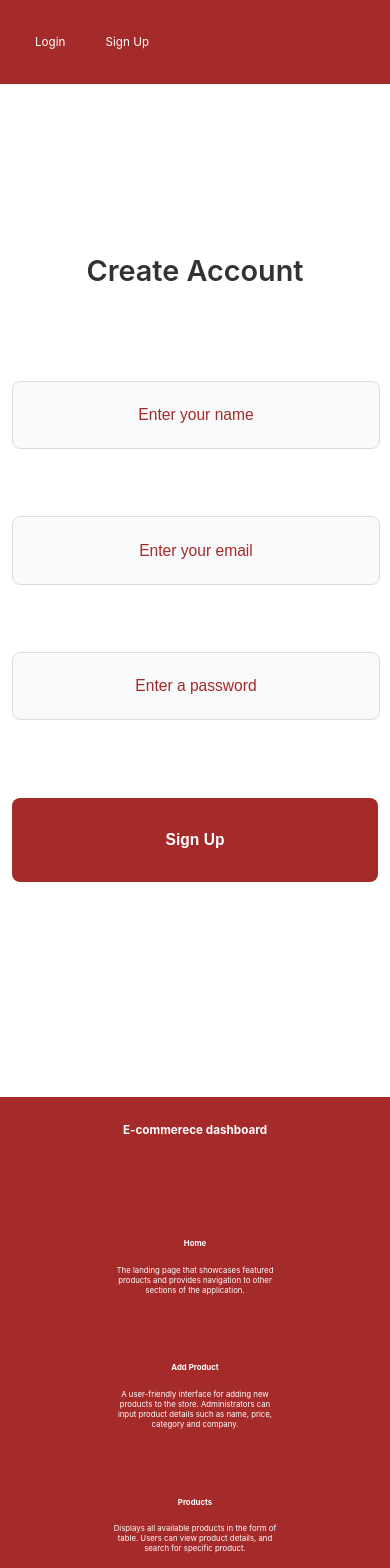
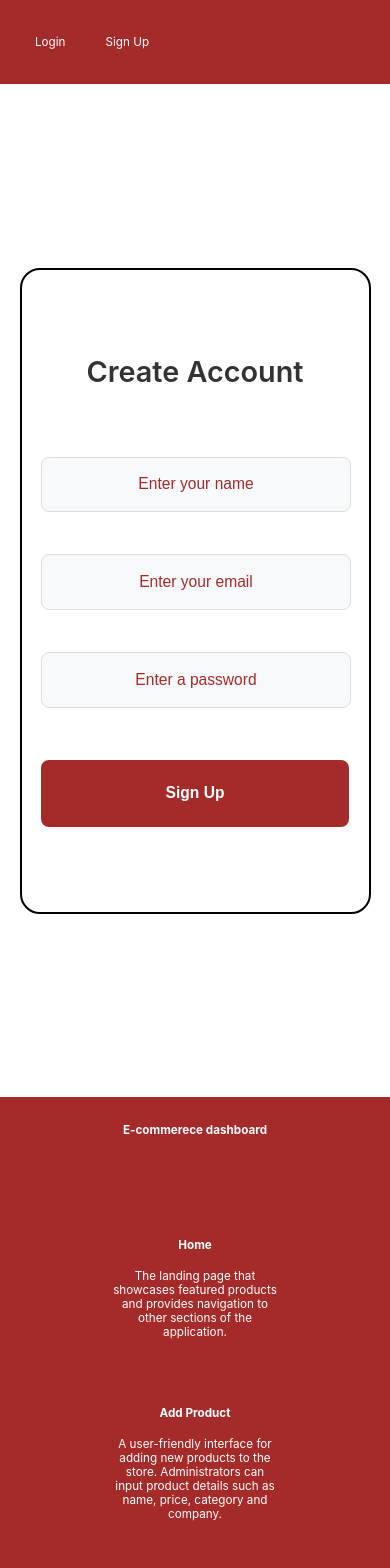
Before and after one commit to zahoor-khan178/E-commerce-dashboard, a React (Create React App) app in the folder front-end/: page /sign in a window 390 px wide. Shown: the top 1568 px of the page. Built offline with nearby package versions, Linux system fonts and the light colour scheme.

Commit message:
responsive login sign up

```diff
--- a/front-end/src/Css/footer.query.css
+++ b/front-end/src/Css/footer.query.css
@@ -167,5 +167,20 @@ width: 90vw;
 
 
     width: 60vw;
+
  }
+
+   .middlediv>div>p{
+
+  text-align: center;
+  font-size: 3vw;
+
+
+
 }
+
+.middlediv>div>h3{
+
+    font-size: 3vw;
+}
+}
--- a/front-end/src/Css/login.css
+++ b/front-end/src/Css/login.css
@@ -166,7 +166,10 @@
         box-shadow: none; /* Remove shadow on very small screens for cleaner look */
         max-width: none;
         /* height: 90vh; */
-        padding: 20vh 8vw;
+        padding: 10vh 4vw;
+         border: 2px solid black;
+        width: fit-content;
+        border-radius: 15px;
     }
 
     .logheadign h2 {
@@ -177,11 +180,16 @@
     .loginh2,
     .loginbutton {
         font-size: 1rem; /* Slightly smaller text for inputs and buttons */
-        height: 2.8rem; /* Adjust height */
-        padding: 0.7rem 0.8rem;
+        height: 3.5rem; /* Adjust height */
+        /* padding: 0.7rem 0.8rem; */
+        width: 85vw;
     }
+    /* .loginh1::placeholder,
+.loginh2::placeholder{
+    color: brown;
+} */
 
     #account-link {
-        font-size: 0.85rem; /* Adjust link text size */
+        font-size: 1rem; /* Adjust link text size */
     }
 }
--- a/front-end/src/Css/signup.css
+++ b/front-end/src/Css/signup.css
@@ -212,18 +212,26 @@ width: 60vw;
       }
 
 }
+
+
 @media (max-width: 450px) {
     .signup-form {
         /* padding: 30px 25px;  */
         /* margin: 20px;  */
-        padding: 20vh 3vw;
-        width: 100vw;
+        padding: 10vh 5vw;
+        width: 90vw;
         box-sizing: border-box;
-        height: 120vh;
+        height: fit-content;
         margin-bottom: 0;
         /* padding: 0; */
         border-radius: 0px;
-        gap: 8vh;
+
+        align-items: center;
+
+        gap: 5vh;
+        border: 2px solid black;
+        box-shadow: none;
+        border-radius: 20px;
 
     }
     .signup-form h2 {
@@ -231,14 +239,14 @@ width: 60vw;
     }
     .form-input, .signup-button {
         /* padding: 10px 12px; */
-        font-size: 0.95em;
+        /* font-size: 0.95em; */
         font-size: 4vw;
         width: 100%;
-        height: 5vh;
+        height: 3.5vh;
     }
 
     .signup-button{
 
-        height: 10vh;
+        height: 8vh;
     }
 }
```
